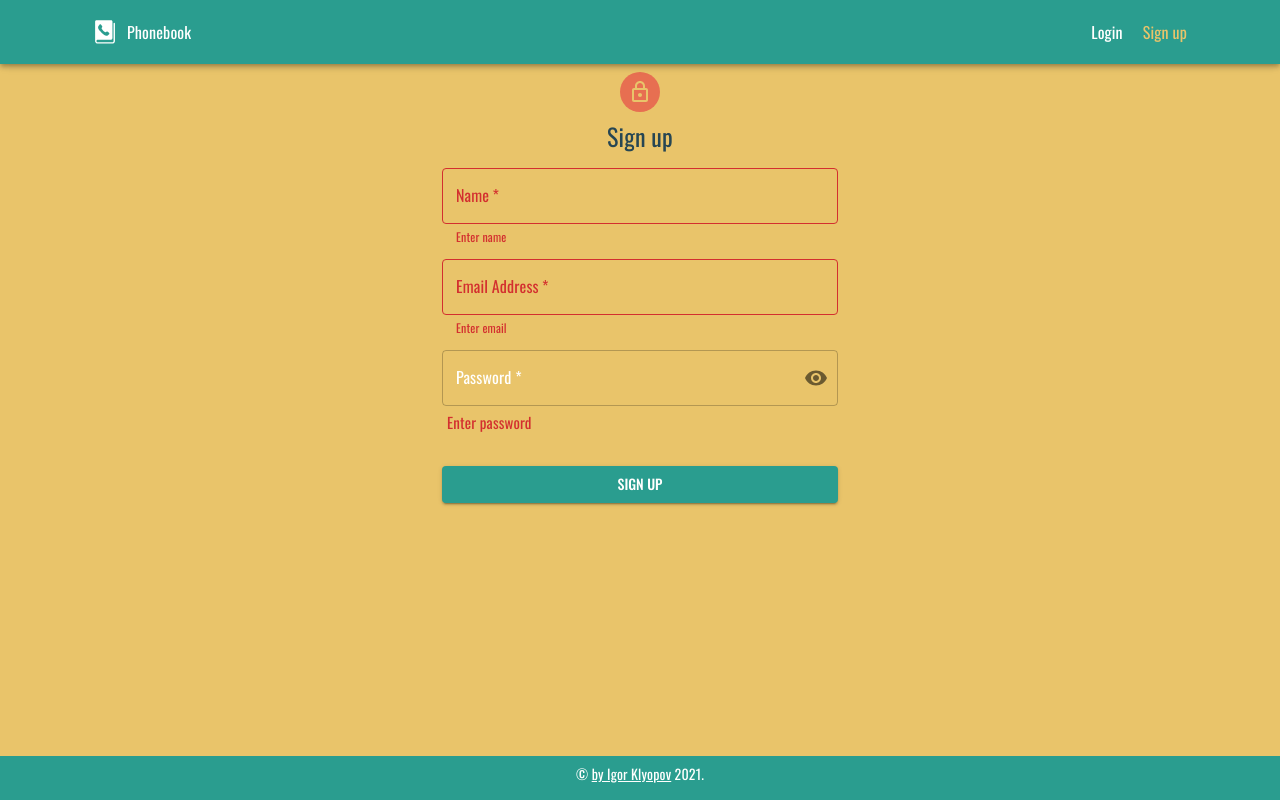
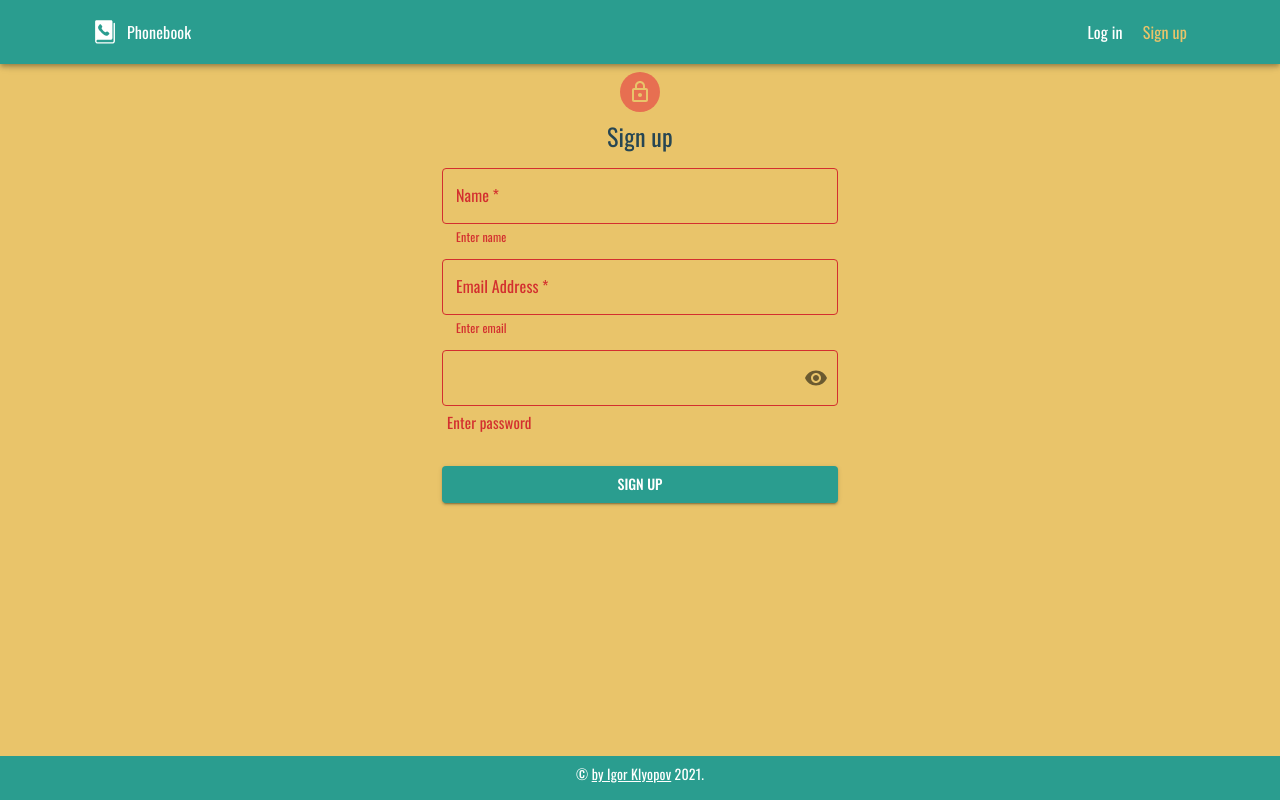
Before and after one commit to igorklyopov/goit-react-hw-08-phonebook, a React (Create React App) app: page /register in a window 1280 px wide. Both pictures are taken after typing "name@example.com", "name@example.com", "Sample123" into the empty fields and a click on the button "SIGN UP". Built offline with nearby package versions, Linux system fonts and the light colour scheme.

Commit message:
adds some styles to the invalid password input

```diff
--- a/src/components/AuthNav.js
+++ b/src/components/AuthNav.js
@@ -8,7 +8,7 @@ export default function AuthNav() {
       <NavList className="list">
         <NavItem>
           <NavLinkRouter to="/login" className="link">
-            Login
+            Log in
           </NavLinkRouter>
         </NavItem>
         <NavItem>
--- a/src/components/LoginForm.js
+++ b/src/components/LoginForm.js
@@ -7,6 +7,7 @@ import Grid from "@mui/material/Grid";
 import Box from "@mui/material/Box";
 import LockOutlinedIcon from "@mui/icons-material/LockOutlined";
 import Typography from "@mui/material/Typography";
+import { NavLink } from "react-router-dom";
 import Container from "@mui/material/Container";
 import IconButton from "@mui/material/IconButton";
 import OutlinedInput from "@mui/material/OutlinedInput";
@@ -15,9 +16,10 @@ import InputAdornment from "@mui/material/InputAdornment";
 import FormControl from "@mui/material/FormControl";
 import Visibility from "@mui/icons-material/Visibility";
 import VisibilityOff from "@mui/icons-material/VisibilityOff";
+
 import { loginUser } from "redux/auth/authOperations";
-import { NavLink } from "react-router-dom";
 import Notification from "./Notification";
+import { theme } from "common/theme";
 
 export default function LoginForm() {
   const dispatch = useDispatch();
@@ -97,7 +99,9 @@ export default function LoginForm() {
             helperText={isNotValid ? "Enter email" : ""}
           />
           <FormControl variant="outlined" fullWidth margin="dense">
-            <InputLabel htmlFor="password">Password *</InputLabel>
+            <InputLabel htmlFor="password">
+              {isNotValid ? "" : "Password *"}
+            </InputLabel>
             <OutlinedInput
               id="password"
               name="password"
@@ -126,8 +130,8 @@ export default function LoginForm() {
             {isNotValid && (
               <Notification
                 message="Enter password"
-                textColor="#d32f2f"
-                textFontSize="15px"
+                color={theme.palette.error.main}
+                fontSize="15px"
               />
             )}
           </FormControl>
--- a/src/components/Notification.js
+++ b/src/components/Notification.js
@@ -1,11 +1,5 @@
 import { Typography } from "@mui/material";
 
-export default function Notification({ message, textColor, textFontSize }) {
-  return (
-    <Typography
-      sx={{ padding: "5px", color: textColor, fontSize: textFontSize }}
-    >
-      {message}
-    </Typography>
-  );
+export default function Notification({ message, ...styles }) {
+  return <Typography sx={{ padding: "5px", ...styles }}>{message}</Typography>;
 }
--- a/src/components/SignUpForm.js
+++ b/src/components/SignUpForm.js
@@ -17,6 +17,7 @@ import Visibility from "@mui/icons-material/Visibility";
 import VisibilityOff from "@mui/icons-material/VisibilityOff";
 
 import { registerUser } from "redux/auth/authOperations";
+import { theme } from "common/theme";
 import Notification from "./Notification";
 
 export default function SignUpForm() {
@@ -114,13 +115,16 @@ export default function SignUpForm() {
             helperText={isNotValid ? "Enter email" : ""}
           />
           <FormControl variant="outlined" fullWidth margin="dense">
-            <InputLabel htmlFor="password">Password *</InputLabel>
+            <InputLabel htmlFor="password">
+              {isNotValid ? "" : "Password *"}
+            </InputLabel>
             <OutlinedInput
               id="password"
               name="password"
               type={authValues.showPassword ? "text" : "password"}
               value={authValues.password}
               onChange={handleChange("password")}
+              error={isNotValid}
               endAdornment={
                 <InputAdornment position="end">
                   <IconButton
@@ -142,8 +146,8 @@ export default function SignUpForm() {
             {isNotValid && (
               <Notification
                 message="Enter password"
-                textColor="#d32f2f"
-                textFontSize="15px"
+                color={theme.palette.error.main}
+                fontSize="15px"
               />
             )}
           </FormControl>
```
